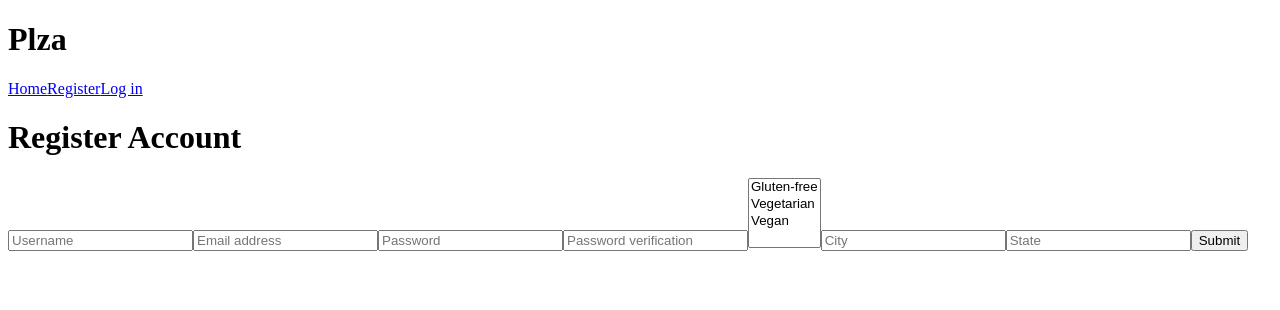
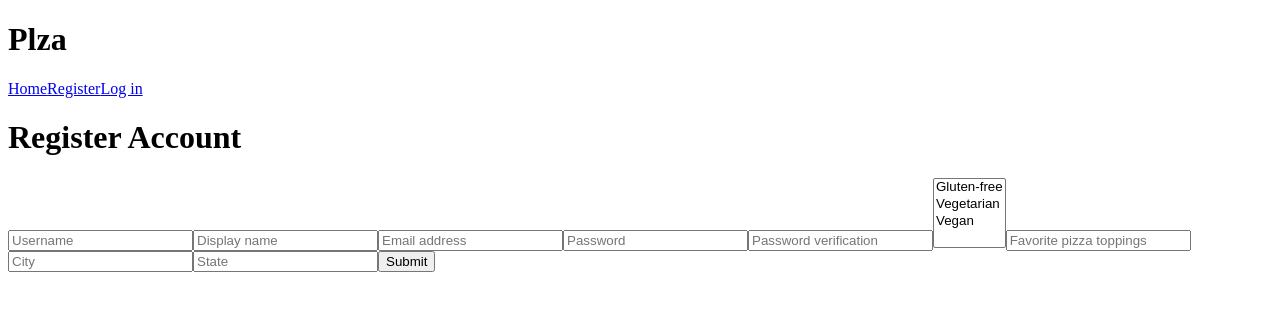
Before and after one commit to BloomTech-Labs/lets-get-pizza-fe, a React (Create React App) app in the folder plza-fe/: page /register in a window 1280 px wide. Shown: the top 310 px of the page. Built offline with nearby package versions, Linux system fonts and the light colour scheme.

Commit message:
Updated Register component
- Schema validation now works properly
- Added display name field
- Added favorite pizza toppings field
- Removed setTimeout() from onSubmit prop in Register as it seems not needed.

```diff
--- a/plza-fe/src/components/authentication/Register.js
+++ b/plza-fe/src/components/authentication/Register.js
@@ -2,25 +2,30 @@ import React from "react";
 import { Formik, Form, Field, ErrorMessage } from "formik";
 import * as Yup from "yup";
 
-const registrationSchema = values =>
-  Yup.object().shape({
-    username: Yup.string().required("Required"),
+const registrationSchema = Yup.object().shape({
+  username: Yup.string()
+    .max(128, "Username is too long")
+    .required("Username is required"),
   password: Yup.string()
     .min(4, "Password is too short")
     .required("Password is required"),
   password_verify: Yup.string()
-      .oneOf([values.password], "Passwords are not the same")
-      .min(4, "Too short")
+    .oneOf([Yup.ref("password")], "Passwords are not the same")
+    .min(4, "Password is too short")
     .required("Password confirmation is required"),
   email: Yup.string()
     .email("Invalid email")
-      .required("Required")
+    .required("E-mail address is required"),
+  favorite_pizza_toppings: Yup.string(),
+  city: Yup.string(),
+  state: Yup.string()
 });
 
 export default function Register() {
   return (
     <div className="register">
       <h1>Register Account</h1>
+
       <Formik
         initialValues={{
           username: "",
@@ -28,24 +33,29 @@ export default function Register() {
           password_verify: "",
           email: "",
           profile_image: "",
+          display_name: "",
           dietary_preference: [],
           favorite_pizza_toppings: "",
           city: "",
           state: ""
         }}
-        // validationSchema={registrationSchema}
-        onSubmit={(values, { setSubmitting }) => {
-          setTimeout(() => {
+        validationSchema={registrationSchema}
+        onSubmit={values => {
+          // Delete password verification before sending request
+          const valuesPayload = Object.assign({}, values);
+          delete valuesPayload.password_verify;
+
           alert("Form submitted!");
-            console.log(values);
-            setSubmitting(false);
-          });
+          console.log(valuesPayload);
         }}
       >
-        {({ errors, touched, isSubmitting }) => (
+        {() => (
           <Form>
-            <Field type="username" name="username" placeholder="Username" />
+            <Field type="text" name="username" placeholder="Username" />
             <ErrorMessage name="username" />
+
+            <Field type="text" name="display_name" placeholder="Display name" />
+            <ErrorMessage name="display_name" />
 
             <Field type="email" name="email" placeholder="Email address" />
             <ErrorMessage name="email" />
@@ -66,12 +76,16 @@ export default function Register() {
               <option value="vegan">Vegan</option>
             </Field>
 
+            <Field
+              type="text"
+              name="favorite_pizza_toppings"
+              placeholder="Favorite pizza toppings"
+            />
+
             <Field type="text" name="city" placeholder="City" />
             <Field type="text" name="state" placeholder="State" />
 
-            <button type="submit" disabled={isSubmitting}>
-              Submit
-            </button>
+            <button type="submit">Submit</button>
           </Form>
         )}
       </Formik>
```
Lines whose indentation alone changed are shown as unchanged.
